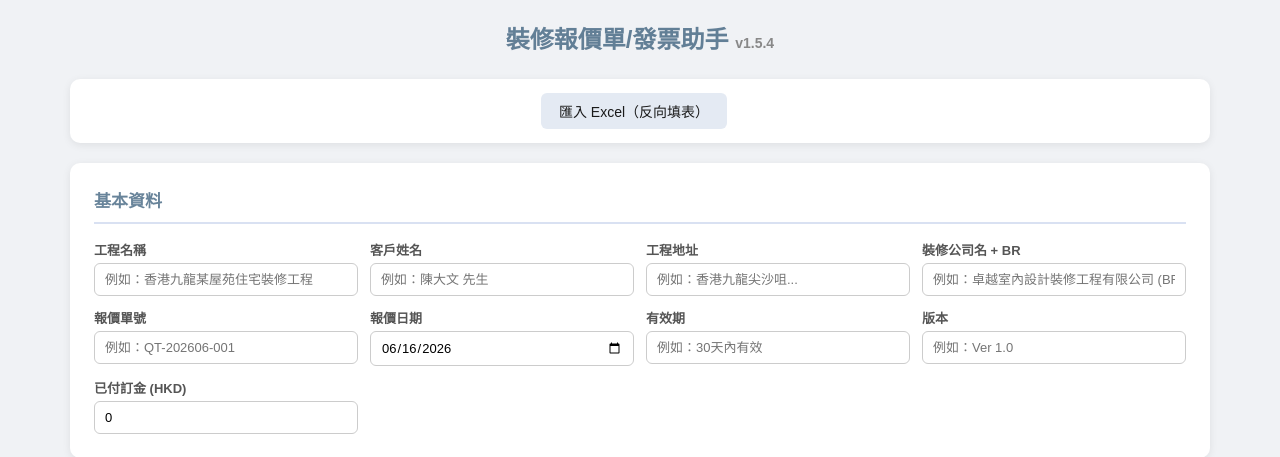
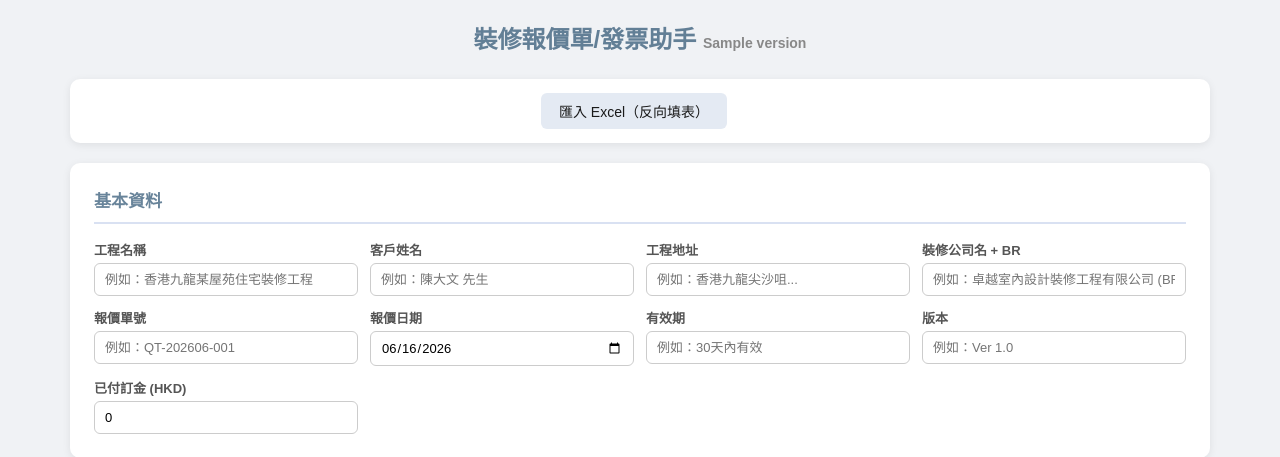
Before and after one commit to asd13006/quotation-invoice-tool, a Flask app: template templates/index.html in a window 1280 px wide. Shown: the top 457 px of the page. Run offline with Flask 2, Linux system fonts and the light colour scheme; the template is opened without the code that fills it: most values are stand-ins (such as "Sample title", 1, 10 or a date in 2020); parts of the project's set-up code (start-up, migrations or seed data) failed here and were passed over.

Commit message:
v1.5.5: 版本號統一由 VERSION 檔案讀取
- app.py 讀取 VERSION 檔案

- index.html 用 Jinja {{version}} 變數

- preview HTML 用 _VERSION 變數

- 以後改版本只需更新 VERSION 一個檔案

Co-Authored-By: Claude Opus 4.8 <noreply@anthropic.com>

```diff
--- a/app.py
+++ b/app.py
@@ -11,10 +11,13 @@ from xlsx2pdf import convert_xlsx_to_pdf
 app = Flask(__name__)
 _preview_cache = {}
 
+# 統一版本號 - 從 VERSION 檔案讀取
+_VERSION = open(os.path.join(os.path.dirname(__file__), 'VERSION')).read().strip()
+
 
 @app.route('/')
 def index():
-    return render_template('index.html')
+    return render_template('index.html', version=_VERSION)
 
 
 @app.route('/generate', methods=['POST'])
@@ -114,7 +117,7 @@ iframe{{border:none;width:100%;height:calc(100vh - 44px);margin-top:44px}}
 <button class="btn-pdf" onclick="downloadPDF()">下載 PDF</button>
 <button class="btn-jpg" onclick="downloadJPG()">下載 JPG</button>
 <button class="btn-minipdf" onclick="window.open('/minipdf/','_blank')">完美 PDF (MiniPdf)</button>
-<span>v1.5.5 — MiniPdf WASM</span>
+<span>{_VERSION} — MiniPdf WASM</span>
 </div>
 <iframe src="data:application/pdf;base64,{pdf_b64}" id="pdfFrame"></iframe>
 <div id="capture" style="position:absolute;left:-9999px;top:0;width:190mm;background:#fff;padding:8mm">{capture_html}</div>
@@ -174,7 +177,7 @@ def serve_minipdf(filename='index.html'):
 
 if __name__ == '__main__':
     print('=' * 50)
-    print('裝修報價單/發票助手 v1.5.5（MiniPdf WASM）')
+    print(f'裝修報價單/發票助手 {_VERSION}（MiniPdf WASM）')
     print('http://localhost:5000')
     print('=' * 50)
     app.run(debug=True, host='127.0.0.1', port=5000)
--- a/templates/index.html
+++ b/templates/index.html
@@ -95,7 +95,7 @@ details summary { cursor: pointer; font-size: 14px; font-weight: bold; color: #0
 </head>
 <body>
 <div class="container">
-<h1>裝修報價單/發票助手 <span style="font-size:14px;color:#888;">v1.5.4</span></h1>
+<h1>裝修報價單/發票助手 <span style="font-size:14px;color:#888;">{{ version }}</span></h1>
 
 <!-- Upload -->
 <div class="card" style="text-align:center; padding:14px;">
```
